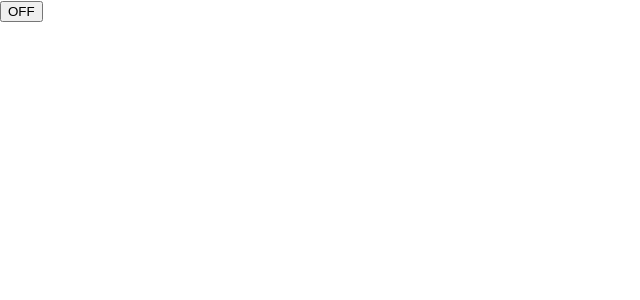
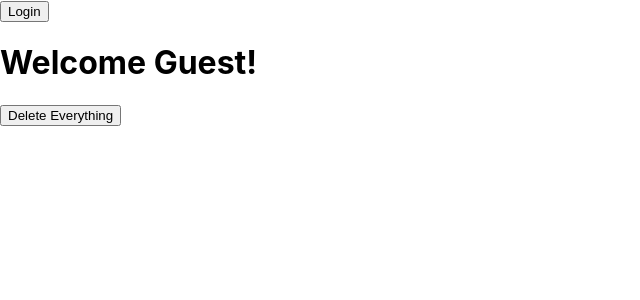
Before and after one commit to Mridul0001/ReactJS, a React (Create React App) app in the folder create-react-app/my-app/: page / in a window 1280 px wide. Shown: the top 300 px of the page, without its empty margins (0-640 px from the left). Built offline with nearby package versions, Linux system fonts and the light colour scheme.

Commit message:
Conditional Rendering

```diff
--- a/create-react-app/my-app/src/App.js
+++ b/create-react-app/my-app/src/App.js
@@ -2,26 +2,68 @@ import React from 'react';
 import logo from './logo.svg';
 import './App.css';
 
-class Toggle extends React.Component{
+function Welcome(props){
+  return (
+    <h1>Welcome {props.name}!</h1>
+  );
+}
+
+function LoginButton(props){
+  return (
+    <button onClick={props.onClick}>Login</button>
+  );
+}
+
+function LogoutButton(props){
+  return (
+    <button onClick={props.onClick}>Logout</button>
+  );
+}
+
+function Delete(props){
+  return (
+    <button onClick={props.onClick}>Delete Everything</button>
+  );
+}
+
+class Display extends React.Component{
   constructor(props){
     super(props);
-    this.state = {isON: false};
-    this.handleClick = this.handleClick.bind(this);
+    this.handleDelete = this.handleDelete.bind(this);
+    this.handleLoginClick = this.handleLogicClick.bind(this);
+    this.handleLogoutClick = this.handleLogoutClick.bind(this);
+    this.state = {isLoggedIn: false, isDeleted: false};
   }
 
-
-  handleClick(){
-    this.setState(state => ({
-      isON: !state.isON
-    }));
+  handleDelete(){
+    this.setState({isDeleted: true});
   }
 
-  render() {
+  handleLogicClick(){
+    this.setState({isLoggedIn: true});
+  }
+
+  handleLogoutClick(){
+    this.setState({isLoggedIn: false});
+  }
+
+  render(){
+    const isLoggedIn = this.state.isLoggedIn;
+    let button = isLoggedIn ?  <LogoutButton onClick={this.handleLogoutClick}/> : <LoginButton onClick={this.handleLoginClick}/>
+    let greet = isLoggedIn ? <Welcome name="Mridul" /> : <Welcome name="Guest" />
+    let del = <Delete onClick={this.handleDelete} />;
+    if(this.state.isDeleted){
+      return null;
+    }
+
     return (
-      <button onClick = {this.handleClick}>{this.state.isON ? 'ON' : 'OFF'}
-      </button>
-    )
-  };
+      <div>
+        {button}
+        {greet}
+        {del}
+      </div>
+    );
+  }
 }
 
 function App(props) {
@@ -35,4 +77,4 @@ function App(props) {
   );
 }
 
-export default Toggle;
+export default Display;
--- a/create-react-app/my-app/src/index.js
+++ b/create-react-app/my-app/src/index.js
@@ -1,12 +1,12 @@
 import React from 'react';
 import ReactDOM from 'react-dom';
 import './index.css';
-import Toggle from './App';
+import Display from './App';
 import * as serviceWorker from './serviceWorker';
 
 ReactDOM.render(
   <React.StrictMode>
-    <Toggle />
+    <Display />
   </React.StrictMode>,
   document.getElementById('root')
 );
```
